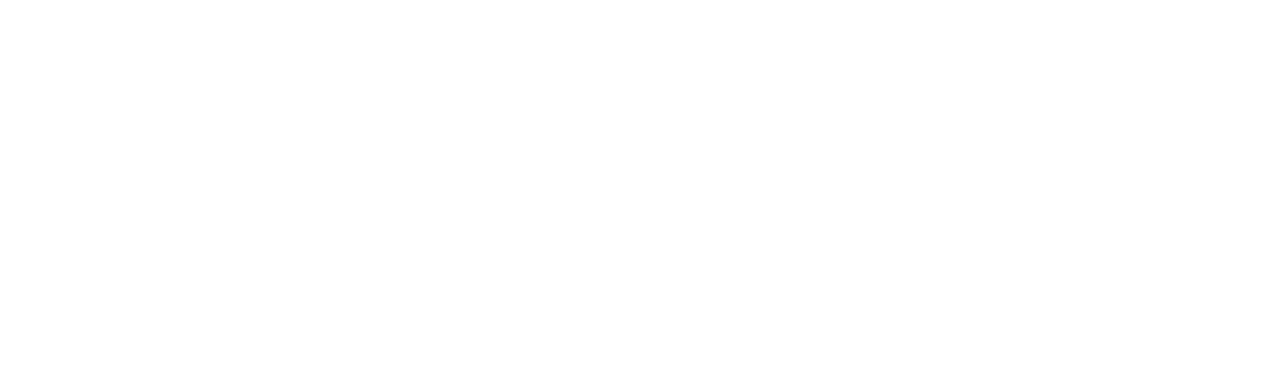
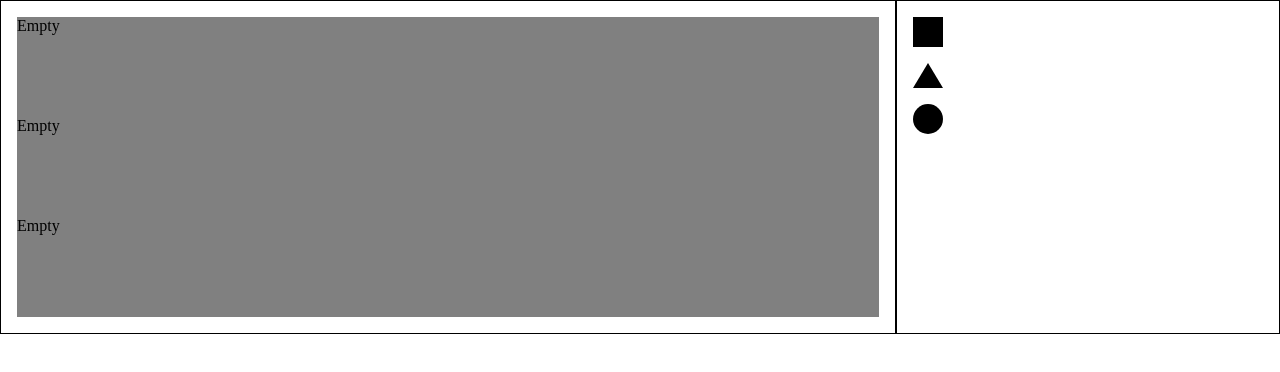
Before and after one commit to unsnruu/toy-projects, a React (Create React App) app: page /templatemaker in a window 1280 px wide. Shown: the top 372 px of the page. Built offline with nearby package versions, Linux system fonts and the light colour scheme.

Commit message:
Implement new features

```diff
--- a/src/features/template-maker/Container.tsx
+++ b/src/features/template-maker/Container.tsx
@@ -1,12 +1,110 @@
+import styled from "@emotion/styled";
+import React, { createContext, useState } from "react";
+import { v4 as uuidv4 } from "uuid";
+
 import Editor from "./Editor";
 import Editing from "./Editing";
 
+export type EditableOption = "rectangle" | "triangle" | "circle";
+interface GlobalSelection {
+  selectedIcon: EditableOption;
+  selectedItem: string | null;
+}
+
+const Wrapper = styled.div`
+  display: flex;
+`;
+const initGlobalSelection: GlobalSelection = {
+  selectedIcon: "rectangle",
+  selectedItem: null,
+};
+const TeamplateMakerContext =
+  createContext<GlobalSelection>(initGlobalSelection);
+
+export interface EditingItemType {
+  id: string;
+  option: EditableOption | null;
+}
+const initEditingItems: EditingItemType[] = [
+  { id: uuidv4(), option: null },
+  { id: uuidv4(), option: null },
+  { id: uuidv4(), option: null },
+];
 function Container() {
+  const [globalSelection, setGlobalSelection] =
+    useState<GlobalSelection>(initGlobalSelection);
+  const [editingItems, setEditingItems] =
+    useState<EditingItemType[]>(initEditingItems);
+  //Event Handlers
+  const createDragStartHandler =
+    (selectedIcon: EditableOption) => (e: React.DragEvent<HTMLDivElement>) => {
+      console.log(`globally selected ${selectedIcon}`);
+      setGlobalSelection((prev) => ({ ...prev, selectedIcon }));
+    };
+  const handleDragEnd = (e: React.DragEvent<HTMLDivElement>) => {
+    console.log("drag end");
+    //선택되어있던 엘리먼트를 선택된 컴포넌트로 교체하기
+    setEditingItems((items) =>
+      items.map((item) => {
+        if (item.id === globalSelection.selectedItem) {
+          item.option = globalSelection.selectedIcon;
+        }
+        return item;
+      })
+    );
+  };
+  const addNextItemsById = (id: string) => {
+    const idx = editingItems.findIndex((item) => item.id === id);
+    if (idx === -1) throw new Error("id에 해당하는 아이템이 없습니다.");
+
+    const front = editingItems.slice(0, idx + 1);
+    const newItem: EditingItemType = { id: uuidv4(), option: null };
+    const back = editingItems.slice(idx + 1);
+    const newEditingItems = front.concat(newItem).concat(back);
+
+    setEditingItems(newEditingItems);
+  };
+  const deleteNextItemById = (id: string) => {
+    const idx = editingItems.findIndex((item) => item.id === id);
+    if (idx === -1) throw new Error("id에 해당하는 아이템이 없습니다.");
+
+    const front = editingItems.slice(0, idx + 1);
+    const back = editingItems.slice(idx + 2);
+    const newEditingItems = front.concat(back);
+
+    setEditingItems(newEditingItems);
+  };
+  const handleDragEnterOuter = (e: React.DragEvent<HTMLDivElement>) => {
+    console.log(`Icon entered in outer space`);
+    setGlobalSelection((selection) => ({ ...selection, selectedItem: null }));
+  };
+  const createDragEnterItem =
+    (id: string) => (e: React.DragEvent<HTMLDivElement>) => {
+      console.log("Icon has entered in item");
+      e.stopPropagation();
+      addNextItemsById(id);
+      setGlobalSelection((selection) => ({ ...selection, selectedItem: id }));
+    };
+  const createHandleDragLeaveById =
+    (id: string) => (e: React.DragEvent<HTMLDivElement>) => {
+      //id에 해당되는 item을 globalSelection에 해당되는 값으로 치환하가.
+      deleteNextItemById(id);
+    };
   return (
-    <div>
-      <Editing />
-      <Editor />
-    </div>
+    <TeamplateMakerContext.Provider value={globalSelection}>
+      <Wrapper>
+        <Editing
+          editingItems={editingItems}
+          handlerDragEnterOuterspace={handleDragEnterOuter}
+          createHandleDragEnterById={createDragEnterItem}
+          createHandleDragLeaveById={createHandleDragLeaveById}
+        />
+        <Editor
+          createDragStartHandler={createDragStartHandler}
+          handleDragEnd={handleDragEnd}
+        />
+      </Wrapper>
+    </TeamplateMakerContext.Provider>
   );
 }
 
--- a/src/features/template-maker/Editing.tsx
+++ b/src/features/template-maker/Editing.tsx
@@ -1,11 +1,90 @@
 import styled from "@emotion/styled";
+import React from "react";
+
+import { EditingItemType } from "./Container";
 
 const Wrapper = styled.div`
   width: 70%;
+  border: 1px solid black;
+  padding: 1rem;
 `;
 
-function Editing() {
-  return <Wrapper></Wrapper>;
+interface EditingProps {
+  editingItems: EditingItemType[];
+  handlerDragEnterOuterspace: (e: React.DragEvent<HTMLDivElement>) => void;
+  createHandleDragEnterById: (
+    id: string
+  ) => (e: React.DragEvent<HTMLDivElement>) => void;
+  createHandleDragLeaveById: (
+    id: string
+  ) => (e: React.DragEvent<HTMLDivElement>) => void;
+}
+function Editing({
+  editingItems,
+  handlerDragEnterOuterspace,
+  createHandleDragEnterById,
+  createHandleDragLeaveById,
+}: EditingProps) {
+  return (
+    <Wrapper onDragEnter={handlerDragEnterOuterspace}>
+      {editingItems.map(({ id, option }) => (
+        <EditingItem
+          key={id}
+          handleDragEnter={createHandleDragEnterById(id)}
+          handleDragLeave={createHandleDragLeaveById(id)}
+          option={option}
+        />
+      ))}
+    </Wrapper>
+  );
 }
 
 export default Editing;
+
+const RectangleItem = styled.div`
+  width: 100px;
+  height: 100px;
+  background-color: black;
+`;
+const TriangleItem = styled.div`
+  width: 0;
+  height: 0;
+  border-bottom: calc(50px * 1.73) solid black;
+  border-left: 50px solid transparent;
+  border-right: 50px solid transparent;
+`;
+const CircleItem = styled.div`
+  width: 100px;
+  height: 100px;
+  border-radius: 50%;
+  background-color: black;
+`;
+const EmptyItem = styled.div`
+  height: 100px;
+  background-color: gray;
+`;
+
+interface EditingItemProps extends Omit<EditingItemType, "id"> {
+  handleDragEnter: (e: React.DragEvent<HTMLDivElement>) => void;
+  handleDragLeave: (e: React.DragEvent<HTMLDivElement>) => void;
+}
+function EditingItem({
+  option,
+  handleDragEnter,
+  handleDragLeave,
+}: EditingItemProps) {
+  switch (option) {
+    case "circle":
+      return <CircleItem />;
+    case "rectangle":
+      return <RectangleItem />;
+    case "triangle":
+      return <TriangleItem />;
+    default:
+      return (
+        <EmptyItem onDragEnter={handleDragEnter} onDragLeave={handleDragLeave}>
+          Empty
+        </EmptyItem>
+      );
+  }
+}
--- a/src/features/template-maker/Editor.tsx
+++ b/src/features/template-maker/Editor.tsx
@@ -1,14 +1,29 @@
 import styled from "@emotion/styled";
+import React from "react";
+
+import { EditableOption } from "./Container";
+import EditorIcons from "./EditorIcons";
 
 const Wrapper = styled.div`
   width: 30%;
-  background-color: red;
+  border: 1px solid black;
 `;
 
-function Editor() {
+interface EditorProps {
+  createDragStartHandler: (
+    selectable: EditableOption
+  ) => (e: React.DragEvent<HTMLDivElement>) => void;
+  handleDragEnd: (e: React.DragEvent<HTMLDivElement>) => void;
+}
+function Editor({ createDragStartHandler, handleDragEnd }: EditorProps) {
   return (
     <Wrapper>
-      <div id="editor-item"></div>
+      <div id="editor-item">
+        <EditorIcons
+          createDragStartHandler={createDragStartHandler}
+          handleDragEnd={handleDragEnd}
+        />
+      </div>
     </Wrapper>
   );
 }
--- a/src/features/template-maker/EditorIcons.tsx
+++ b/src/features/template-maker/EditorIcons.tsx
@@ -1,29 +1,56 @@
 import styled from "@emotion/styled";
 
-const RectangleIcon = styled.div`
+import { EditableOption } from "./Container";
+
+const Icons = styled.div`
+  margin: 1rem;
+`;
+const RectangleIcon = styled(Icons)`
   width: 30px;
   height: 30px;
   background-color: black;
 `;
-const TriangleIcon = styled.div`
+const TriangleIcon = styled(Icons)`
   width: 0;
   height: 0;
-  border-bottom: calc(30px * 1.73) black;
-  border-left: 30px transparent;
-  border-right: 30px transparent;
+  border-bottom: calc(15px * 1.73) solid black;
+  border-left: 15px solid transparent;
+  border-right: 15px solid transparent;
 `;
-const CircleIcon = styled.div`
+const CircleIcon = styled(Icons)`
   width: 30px;
   height: 30px;
   border-radius: 50%;
+  background-color: black;
 `;
 
-function EditorIcons() {
+interface EditorIconProps {
+  createDragStartHandler: (
+    selectable: EditableOption
+  ) => (e: React.DragEvent<HTMLDivElement>) => void;
+  handleDragEnd: (e: React.DragEvent<HTMLDivElement>) => void;
+}
+function EditorIcons({
+  createDragStartHandler,
+  handleDragEnd,
+}: EditorIconProps) {
   return (
     <div>
-      <RectangleIcon />
-      <TriangleIcon />
-      <CircleIcon />
+      <RectangleIcon
+        draggable="true"
+        onDragStart={createDragStartHandler("rectangle")}
+        onDragEnd={handleDragEnd}
+      />
+      <TriangleIcon
+        draggable="true"
+        onDragStart={createDragStartHandler("triangle")}
+        onDragEnd={handleDragEnd}
+      />
+      <CircleIcon
+        draggable="true"
+        onDragStart={createDragStartHandler("circle")}
+        onDragEnd={handleDragEnd}
+      />
     </div>
   );
 }
```
